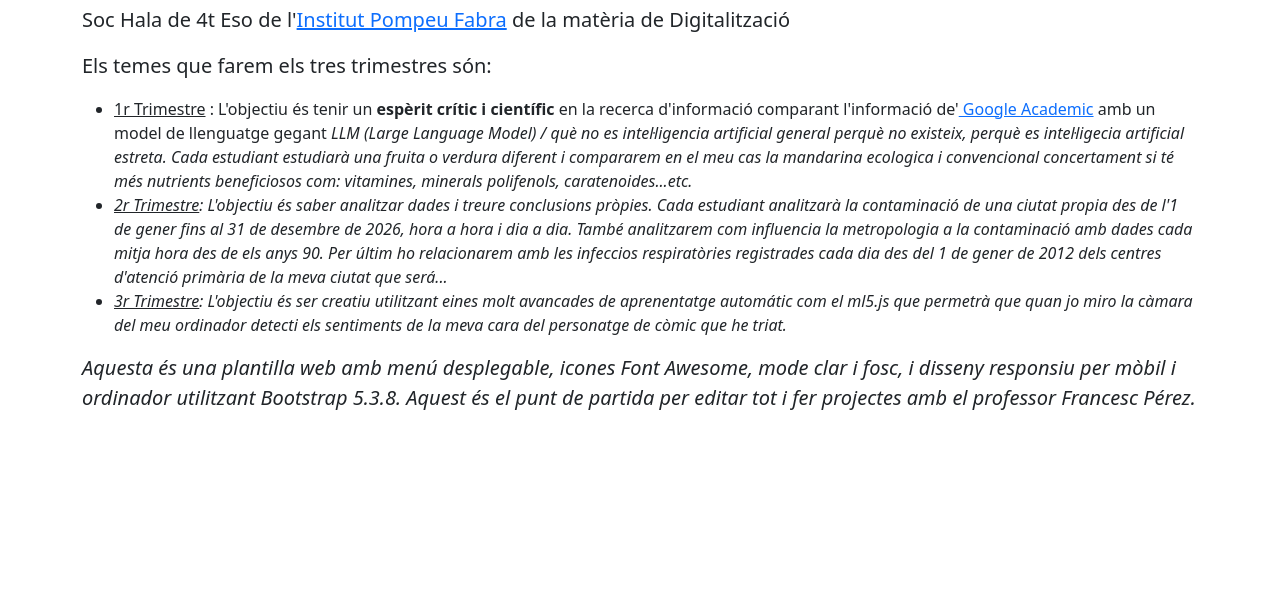
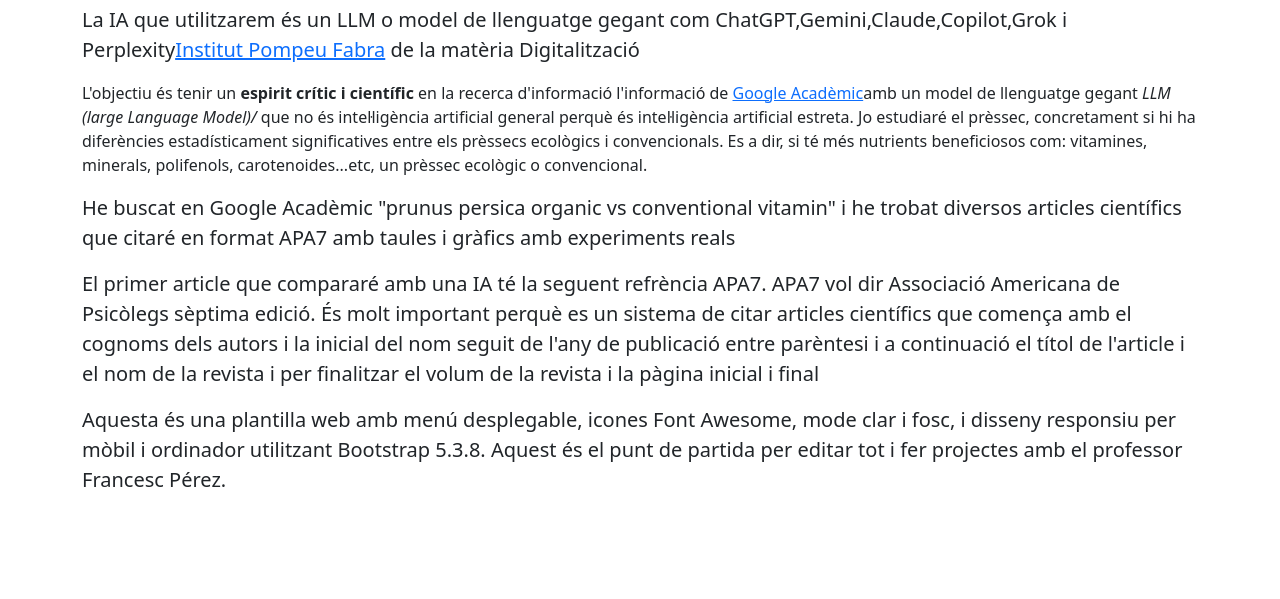
Before and after one commit to sospinapompeu/sospinapompeu.github.io, a plain HTML site: page ia/index.html in a window 1280 px wide. Shown: the part 201-800 px from the top of the page. Drawn offline with nearby package versions, Linux system fonts and the light colour scheme; files whose address does not match are found by name.

Commit message:
Update index.html

```diff
--- a/ia/index.html
+++ b/ia/index.html
@@ -153,23 +153,26 @@ text significa que va més enlla del text,imatges,videos,enllaços gifts, sticke
     </div>
   </nav>  <!-- Contingut -->
   <main class="container py-5">
-    <h1 class="display-5 fw-bold mb-4">Benvinguts als Projectes</h1>
-    <p class="lead"> Soc Hala de 4t Eso de l'<a href="https://agora.xtec.cat/ies-pompeu-fabra-martorell/" >Institut Pompeu Fabra</a> de
-      la matèria de Digitalització</p>
-    <p class="lead"> Els temes que farem els tres trimestres són:
-      <ul>
-        <li><u>1r Trimestre</u> : L'objectiu és tenir un <b>espèrit crític i científic</b> en la recerca d'informació comparant l'informació
-        de'<a href="https://scholar.google.com/?hl=ca/"> Google Academic</a> amb un model de llenguatge gegant
-       <i>LLM (Large Language Model) /<i/i> què no es
-         intel·ligencia artificial general perquè no existeix, perquè es intel·ligecia artificial estreta. Cada estudiant estudiarà una fruita o verdura diferent i compararem en el meu cas
-       la mandarina ecologica i convencional concertament si té més nutrients beneficiosos com: vitamines, minerals polifenols, caratenoides...etc.</li>
+    <h1 class="display-5 fw-bold mb-4">Comparació de la IA i Google Acadèmic</h1>
+    <p class="lead"> La IA que utilitzarem és un LLM o model de llenguatge gegant com ChatGPT,Gemini,Claude,Copilot,Grok i Perplexity<a href https://agora.xtec.cat/ies-pompeu-fabra-martorell/">Institut Pompeu Fabra</a> de la matèria Digitalització</p>
 
-         <li><u>2r Trimestre</u>: L'objectiu és saber analitzar dades i treure conclusions pròpies. Cada estudiant analitzarà la contaminació de una ciutat propia
-         des de l'1 de gener fins al 31 de desembre de 2026, hora a hora i dia a dia. També analitzarem com influencia la metropologia a la
-         contaminació amb dades cada mitja hora des de els anys 90. Per últim ho relacionarem amb les infeccios respiratòries registrades cada dia des del 1 de gener de 2012 dels centres d'atenció primària de la meva ciutat que será... </li>
 
-         <li><u>3r Trimestre</u>: L'objectiu és ser creatiu utilitzant eines molt avancades de aprenentatge automátic com el ml5.js que permetrà que quan jo miro la càmara del meu ordinador detecti els sentiments de la meva cara del
-         personatge de còmic que he triat.</li>
-      </ul>
+    L'objectiu és tenir un <b>espirit crític i científic</b> en la recerca
+    d'informació l'informació de <a href= https://scholar.google.com/?hl=ca/"> Google Acadèmic</a>amb
+    un model de llenguatge gegant
+    <i> LLM (large Language Model)/</i> que no és
+    intel·ligència artificial general perquè és intel·ligència artificial estreta.
+    Jo estudiaré el prèssec, concretament si hi ha diferències estadísticament significatives entre
+    els prèssecs ecològics i convencionals. Es a dir, si té més nutrients beneficiosos com: vitamines,
+    minerals, polifenols, carotenoides...etc, un prèssec ecològic o convencional. </p>
+     <p class="lead"> He buscat en Google Acadèmic "prunus persica organic vs conventional vitamin" i he trobat diversos
+       articles científics que citaré en format APA7 amb taules i gràfics amb experiments reals</p>
+
+    <p class="lead"> El primer article que compararé amb una IA té la seguent refrència APA7.
+      APA7 vol dir Associació Americana de Psicòlegs sèptima edició. És molt important perquè es un sistema
+      de citar articles científics que comença amb el cognoms dels autors i la inicial del nom seguit de
+      l'any de publicació entre parèntesi i a continuació el títol de l'article i el nom de la revista i
+      per finalitzar el volum de la revista i la pàgina inicial i final</p>
+
     <p class="lead">Aquesta és una plantilla web amb menú desplegable, icones Font Awesome, mode clar i fosc, i disseny responsiu per mòbil i ordinador utilitzant Bootstrap 5.3.8. Aquest és el punt de partida per editar tot i fer projectes amb el professor Francesc Pérez.</p>
   </main>
```
